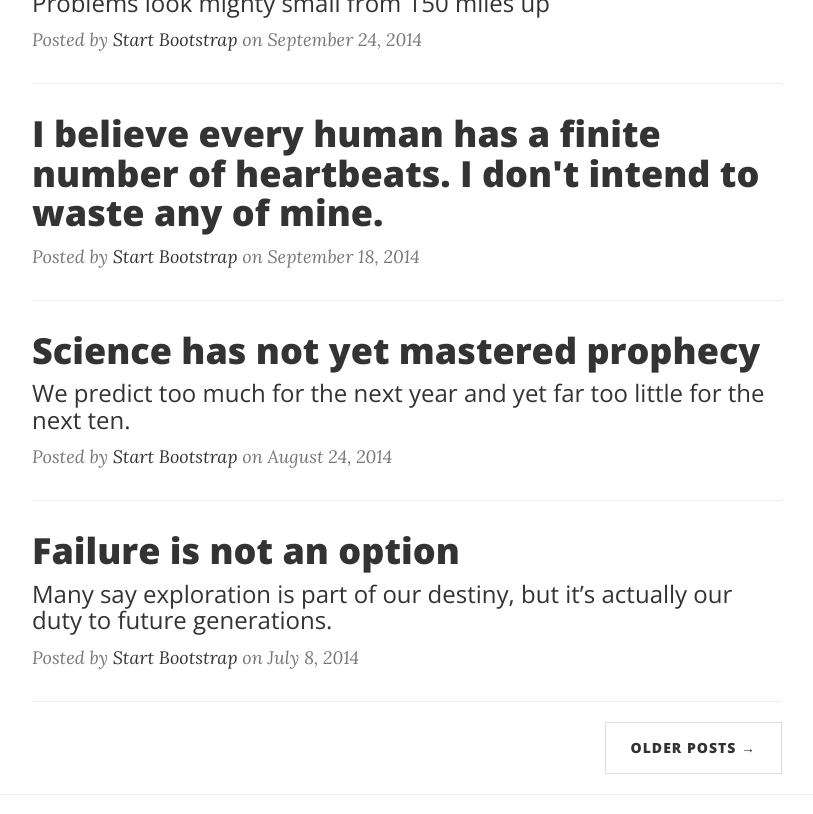
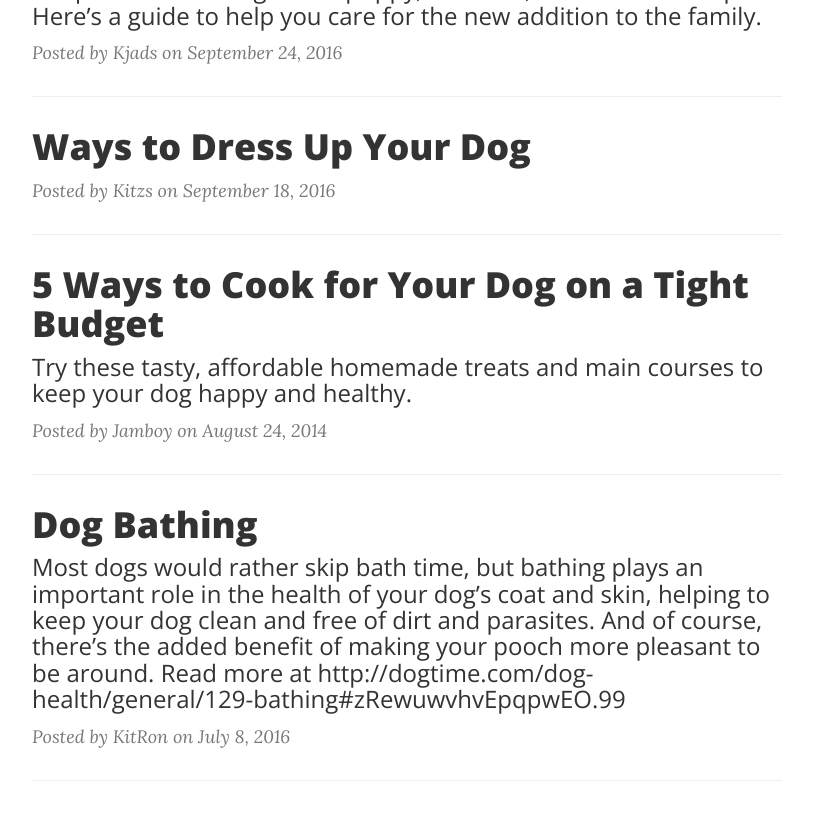
Before and after one commit to kitz2212/blogsh, a website: page index.html in a window 1280 px wide. Shown: the part 628-1442 px from the top of the page, without its empty margins (233-1046 px from the left). Drawn offline with nearby package versions, Linux system fonts and the light colour scheme.

Commit message:
Update index.html

```diff
--- a/index.html
+++ b/index.html
@@ -42,7 +42,7 @@
                     <span class="sr-only">Toggle navigation</span>
                     Menu <i class="fa fa-bars"></i>
                 </button>
-                <a class="navbar-brand" href="index.html">Start Bootstrap</a>
+                <a class="navbar-brand" href="index.html">Dog</a>
             </div>
 
             <!-- Collect the nav links, forms, and other content for toggling -->
@@ -76,7 +76,7 @@
                     <div class="site-heading">
                         <h1>Clean Blog</h1>
                         <hr class="small">
-                        <span class="subheading">A Clean Blog Theme by Start Bootstrap</span>
+                        <span class="subheading">Puppy Basic 101 by KitJasper</span>
                     </div>
                 </div>
             </div>
@@ -90,54 +90,51 @@
                 <div class="post-preview">
                     <a href="post.html">
                         <h2 class="post-title">
-                            Man must explore, and this is exploration at its greatest
+                           How to Care for Your New Dog
                         </h2>
                         <h3 class="post-subtitle">
-                            Problems look mighty small from 150 miles up
+                            Puppies are without a doubt some of the most adorable things on the planet. Parenting a new puppy, however, is no walk in the park. Here’s a guide to help you care for the new addition to the family.
                         </h3>
                     </a>
-                    <p class="post-meta">Posted by <a href="#">Start Bootstrap</a> on September 24, 2014</p>
+                    <p class="post-meta">Posted by Kjads on September 24, 2016</p>
                 </div>
                 <hr>
                 <div class="post-preview">
                     <a href="post.html">
                         <h2 class="post-title">
-                            I believe every human has a finite number of heartbeats. I don't intend to waste any of mine.
+                            Ways to Dress Up Your Dog
                         </h2>
                     </a>
-                    <p class="post-meta">Posted by <a href="#">Start Bootstrap</a> on September 18, 2014</p>
+                    <p class="post-meta">Posted by Kitzs on September 18, 2016</p>
                 </div>
                 <hr>
                 <div class="post-preview">
                     <a href="post.html">
                         <h2 class="post-title">
-                            Science has not yet mastered prophecy
+                            5 Ways to Cook for Your Dog on a Tight Budget
                         </h2>
                         <h3 class="post-subtitle">
-                            We predict too much for the next year and yet far too little for the next ten.
+                            Try these tasty, affordable homemade treats and main courses to keep your dog happy and healthy.
                         </h3>
                     </a>
-                    <p class="post-meta">Posted by <a href="#">Start Bootstrap</a> on August 24, 2014</p>
+                    <p class="post-meta">Posted by Jamboy on August 24, 2014</p>
                 </div>
                 <hr>
                 <div class="post-preview">
                     <a href="post.html">
                         <h2 class="post-title">
-                            Failure is not an option
+                            Dog Bathing
                         </h2>
                         <h3 class="post-subtitle">
-                            Many say exploration is part of our destiny, but it’s actually our duty to future generations.
+                            Most dogs would rather skip bath time, but bathing plays an important role in the health of your dog’s coat and skin, helping to keep your dog clean and free of dirt and parasites. And of course, there’s the added benefit of making your pooch more pleasant to be around.
+Read more at http://dogtime.com/dog-health/general/129-bathing#zRewuwvhvEpqpwEO.99
                         </h3>
                     </a>
-                    <p class="post-meta">Posted by <a href="#">Start Bootstrap</a> on July 8, 2014</p>
+                    <p class="post-meta">Posted by KitRon on July 8, 2016</p>
                 </div>
                 <hr>
                 <!-- Pager -->
-                <ul class="pager">
-                    <li class="next">
-                        <a href="#">Older Posts &rarr;</a>
-                    </li>
-                </ul>
+
             </div>
         </div>
     </div>
```
